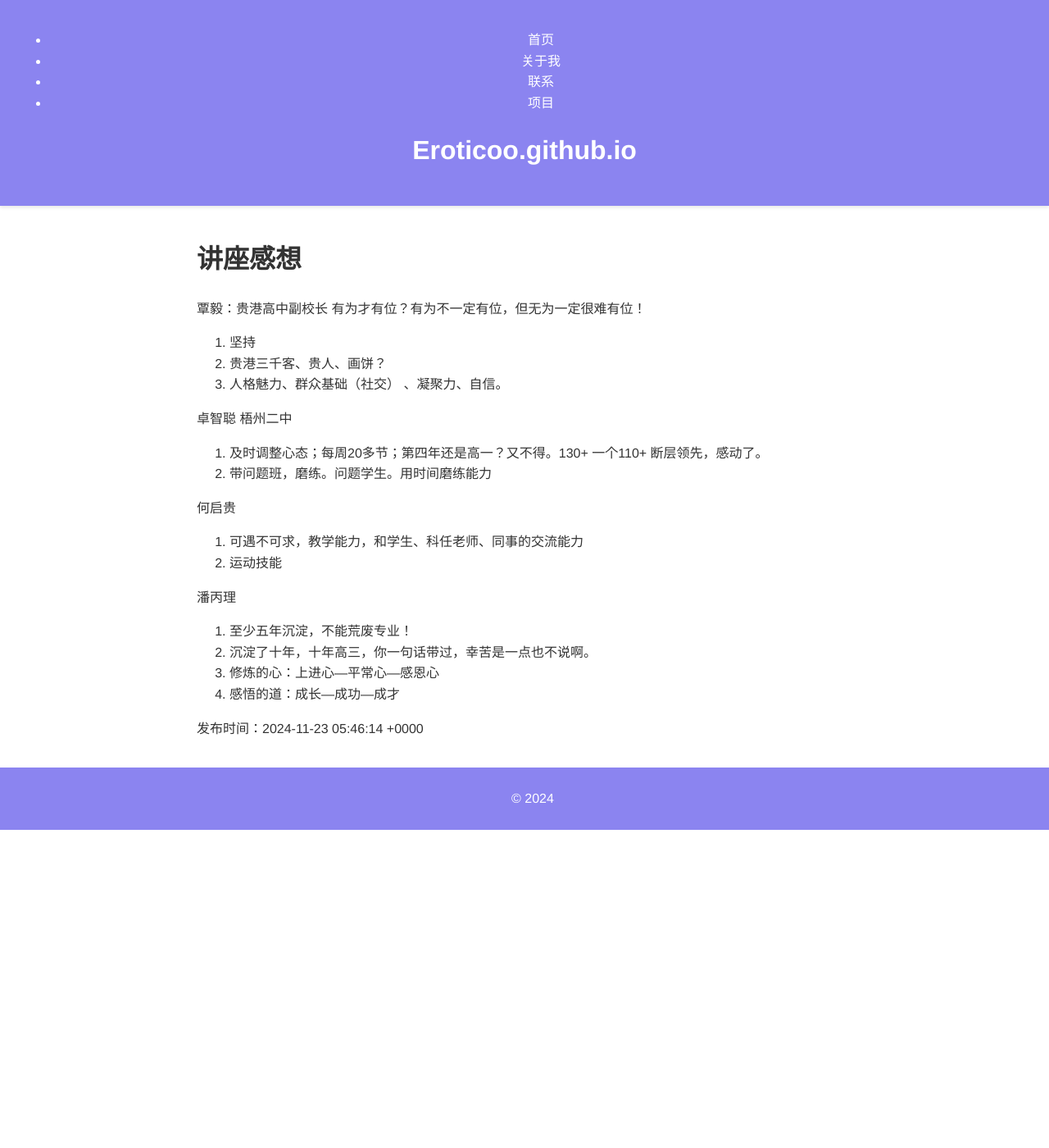
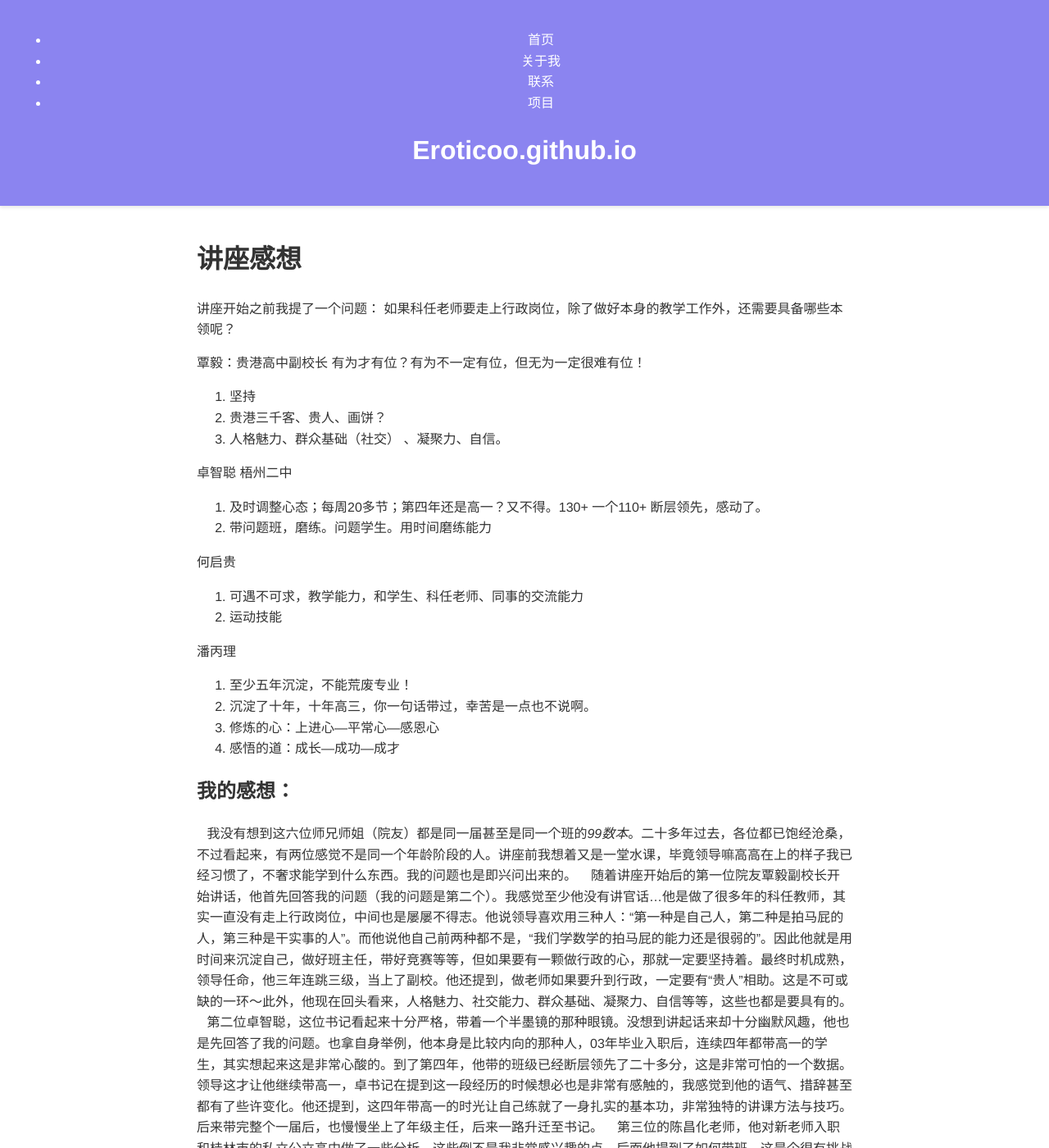
Before and after one commit to Eroticoo/Eroticoo.github.io, a Jekyll site: the page built from _posts/2024-11-23-讲座笔记.md, in a window 1280 px wide and 1400 px high. Shown: the whole window at 82% size. Built offline with Jekyll 4.4.1, drawn with Linux system fonts in a browser that asks for light colours; some of the changed text lies outside the part shown.

Commit message:
增加感想

```diff
--- a/_posts/2024-11-23-讲座笔记.md
+++ b/_posts/2024-11-23-讲座笔记.md
@@ -5,6 +5,9 @@ date: 2024-11-23 13:46:14 +0800
 ---
 
 # 讲座感想
+
+讲座开始之前我提了一个问题：
+如果科任老师要走上行政岗位，除了做好本身的教学工作外，还需要具备哪些本领呢？
 
 覃毅：贵港高中副校长
 有为才有位？有为不一定有位，但无为一定很难有位！
@@ -25,3 +28,13 @@ date: 2024-11-23 13:46:14 +0800
 2. 沉淀了十年，十年高三，你一句话带过，幸苦是一点也不说啊。
 3. 修炼的心：上进心—平常心—感恩心
 4. 感悟的道：成长—成功—成才
+
+## 我的感想：
+&ensp; 我没有想到这六位师兄师姐（院友）都是同一届甚至是同一个班的*99数本*。二十多年过去，各位都已饱经沧桑，不过看起来，有两位感觉不是同一个年龄阶段的人。讲座前我想着又是一堂水课，毕竟领导嘛高高在上的样子我已经习惯了，不奢求能学到什么东西。我的问题也是即兴问出来的。
+&ensp; 随着讲座开始后的第一位院友覃毅副校长开始讲话，他首先回答我的问题（我的问题是第二个）。我感觉至少他没有讲官话...他是做了很多年的科任教师，其实一直没有走上行政岗位，中间也是屡屡不得志。他说领导喜欢用三种人：“第一种是自己人，第二种是拍马屁的人，第三种是干实事的人”。而他说他自己前两种都不是，“我们学数学的拍马屁的能力还是很弱的”。因此他就是用时间来沉淀自己，做好班主任，带好竞赛等等，但如果要有一颗做行政的心，那就一定要坚持着。最终时机成熟，领导任命，他三年连跳三级，当上了副校。他还提到，做老师如果要升到行政，一定要有“贵人”相助。这是不可或缺的一环～此外，他现在回头看来，人格魅力、社交能力、群众基础、凝聚力、自信等等，这些也都是要具有的。
+&ensp; 第二位卓智聪，这位书记看起来十分严格，带着一个半墨镜的那种眼镜。没想到讲起话来却十分幽默风趣，他也是先回答了我的问题。也拿自身举例，他本身是比较内向的那种人，03年毕业入职后，连续四年都带高一的学生，其实想起来这是非常心酸的。到了第四年，他带的班级已经断层领先了二十多分，这是非常可怕的一个数据。领导这才让他继续带高一，卓书记在提到这一段经历的时候想必也是非常有感触的，我感觉到他的语气、措辞甚至都有了些许变化。他还提到，这四年带高一的时光让自己练就了一身扎实的基本功，非常独特的讲课方法与技巧。后来带完整个一届后，也慢慢坐上了年级主任，后来一路升迁至书记。
+&ensp; 第三位的陈昌化老师，他对新老师入职和桂林市的私立公立高中做了一些分析，这些倒不是我非常感兴趣的点，后面他提到了如何带班，这是个很有挑战的事情。我们学数学的同学，想当一位好的数学老师，还是不难的，但是想要当好一名好的班主任，如何管理好班级反而是更难的一件事，陈老师也对此颇有见解，他说要换位思考，待学生如待自己的孩子、弟妹一样，但也要有自己做老师的底线。对于这一点，其实对于当过老师的我来说，我也非常赞同，因为我也曾有过给问题儿童上课而最终改变他对数学这门学科态度的例子。
+&ensp; 第四位何启贵老师关于这个问题，做了一个提醒。他说做行政是可遇而不可求的，对这件事不可着急，除了要做好本身的教学能力之外，还要锻炼和学生、科任老师、同事的交流能力。因为一旦要开始做行政，这都是将来必须要面对的问题。除此之外，何老师还提到年轻老师入职，最好是要有一些运动爱好，这样就可以很快融入到心得集体之中，和资深老师有更多交流的机会，很自然就会有更多的收获。而不是一下课就回到自己的住处，缺乏和周围老师的交流，就会错过很多提升自己的机会。
+&ensp; 最后，潘丙理老师也对我的问题作了言简意赅的回答：“五年沉淀、不能荒废专业”。他提到自己去到高中后，沉淀了十年，带了十年高三毕业班。当然他一两句话带过，可真正做过老师的人才能体会到，这之间的辛酸苦楚。十年高三、每一天都面临着不比毕业生小的压力，我想这也不是常人能够忍受的吧？当然这十年给他带来的收获也是不小的，最终他评上了“正高级职称”。作为老师来说，这条路已经到底啦、最终行政岗位也官至副校。接着，潘校还给我们做了专题报告，不过由于时间关系，他只提到了前面的内容：修炼的心-感悟的道，我相信他一路走来，也悟出了不少的道理，其实这场报告的主题，我估计在场的同学没有多少能够完全理解，因为更多的是偏哲学方面的理念，这在大多还未经世事的同学们看来，可能比较“虚无”。可是对我来说，收获颇多，能够真正地理解到潘老师讲的知识，对自己也是有深刻的启发。
+---
+&ensp;总之，我认为这些优秀院友回到母校、母院来给同学们做此报告是非常难得，这种机会也是可遇而不可求的，更加难得的是各位优秀的书记、副校长、正高级老师能够对我们的问题做出非常详细的回答。并且毫不避讳地讲出了自己年轻时候的故事、传授了很多自己独到的经验，非常有价值。
```
